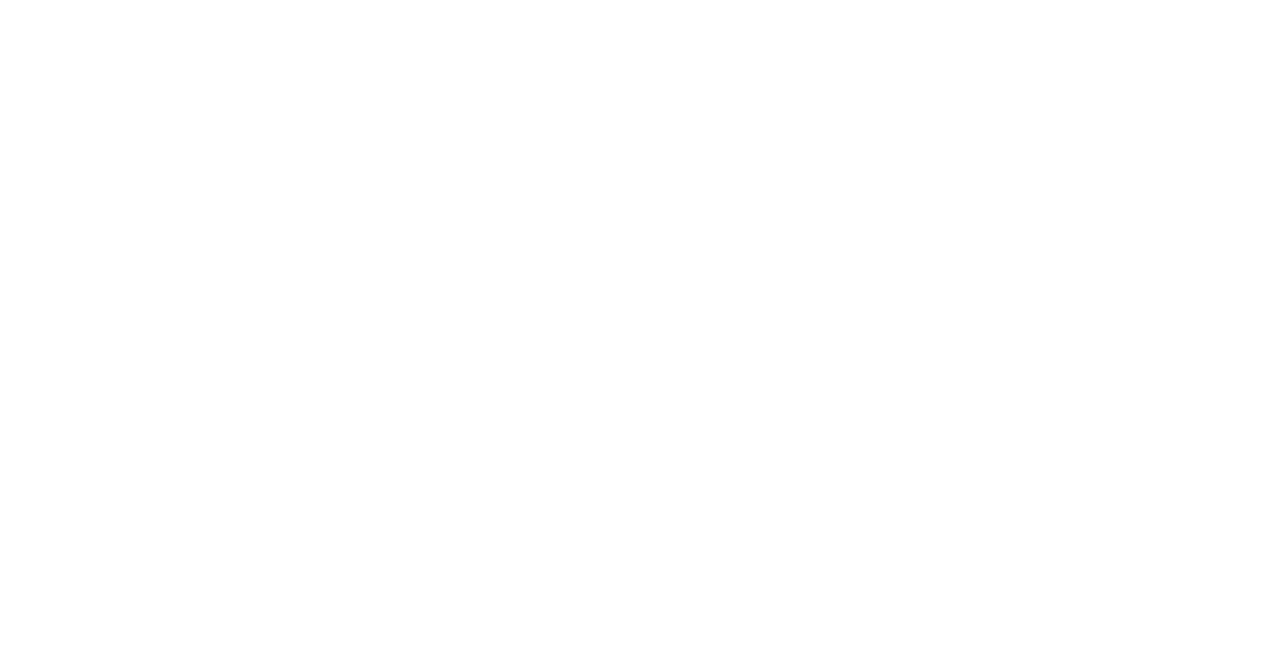
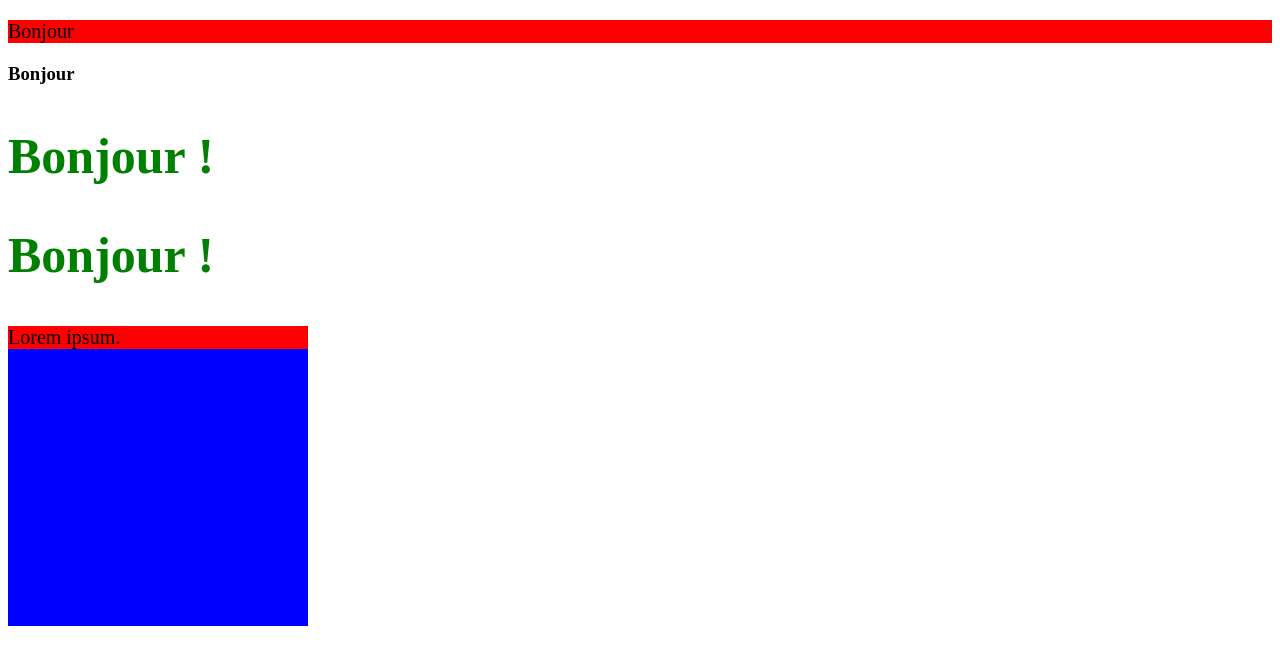
Before and after one commit to Likhobitskyi/Lesson-5, a plain HTML site: page index.html in a window 1280 px wide. Drawn offline with Linux system fonts and the light colour scheme.

Commit message:
Selectors

```diff
--- a/CSS/style.css
+++ b/CSS/style.css
@@ -0,0 +1,14 @@
+h2{
+	font-size: 50px;
+	color: green;
+}
+.heading{
+	font-size: 20px;
+	font-weight: normal;
+	background-color: red;
+}
+#block{
+	width: 300px;
+	height: 300px;
+	background-color: blue;
+}
--- a/index.html
+++ b/index.html
@@ -7,7 +7,14 @@
 </head>
 <body>
 
+	<h3 class="heading">Bonjour</h3>
+	<h3>Bonjour</h3>
+	<h2>Bonjour !</h2>
+	<h2>Bonjour !</h2>
 
+	<div id="block">
+		<p class="heading">Lorem ipsum.</p>
+	</div>
 
 </body>
 </html>
```
